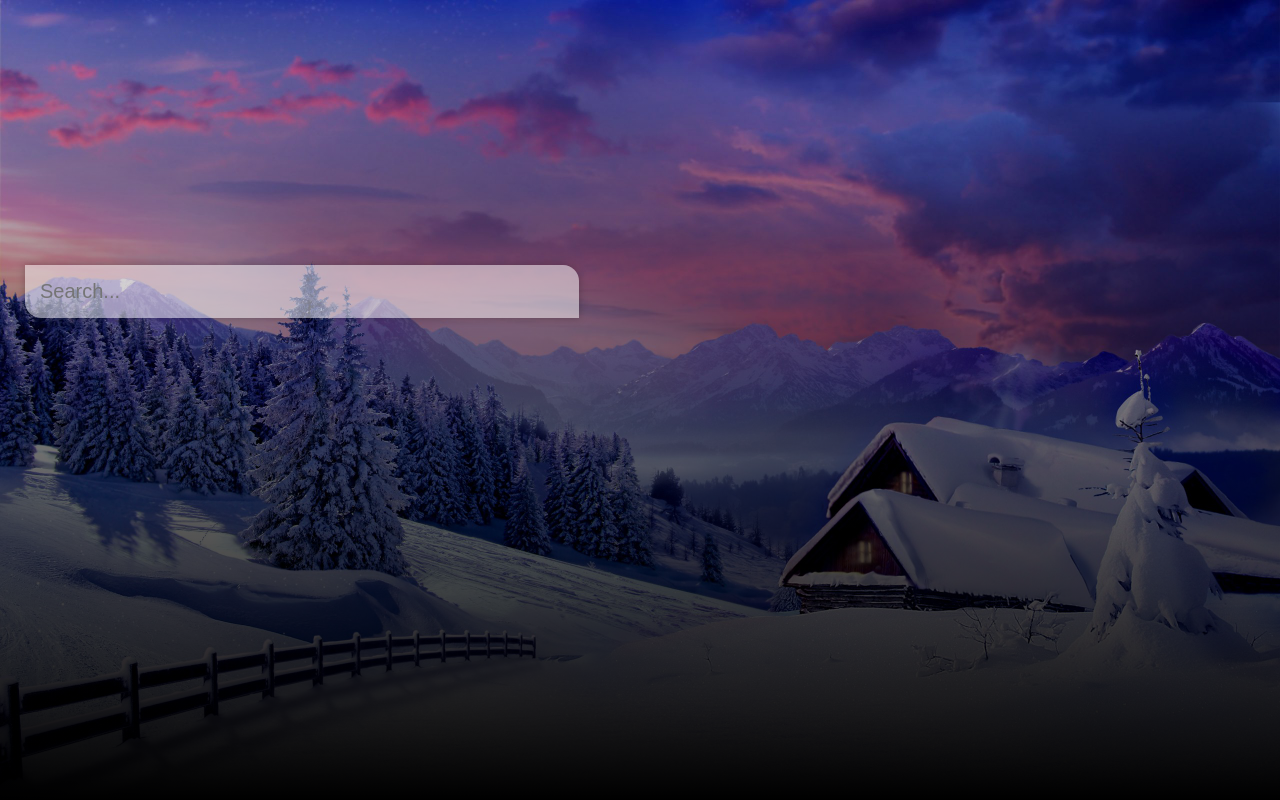
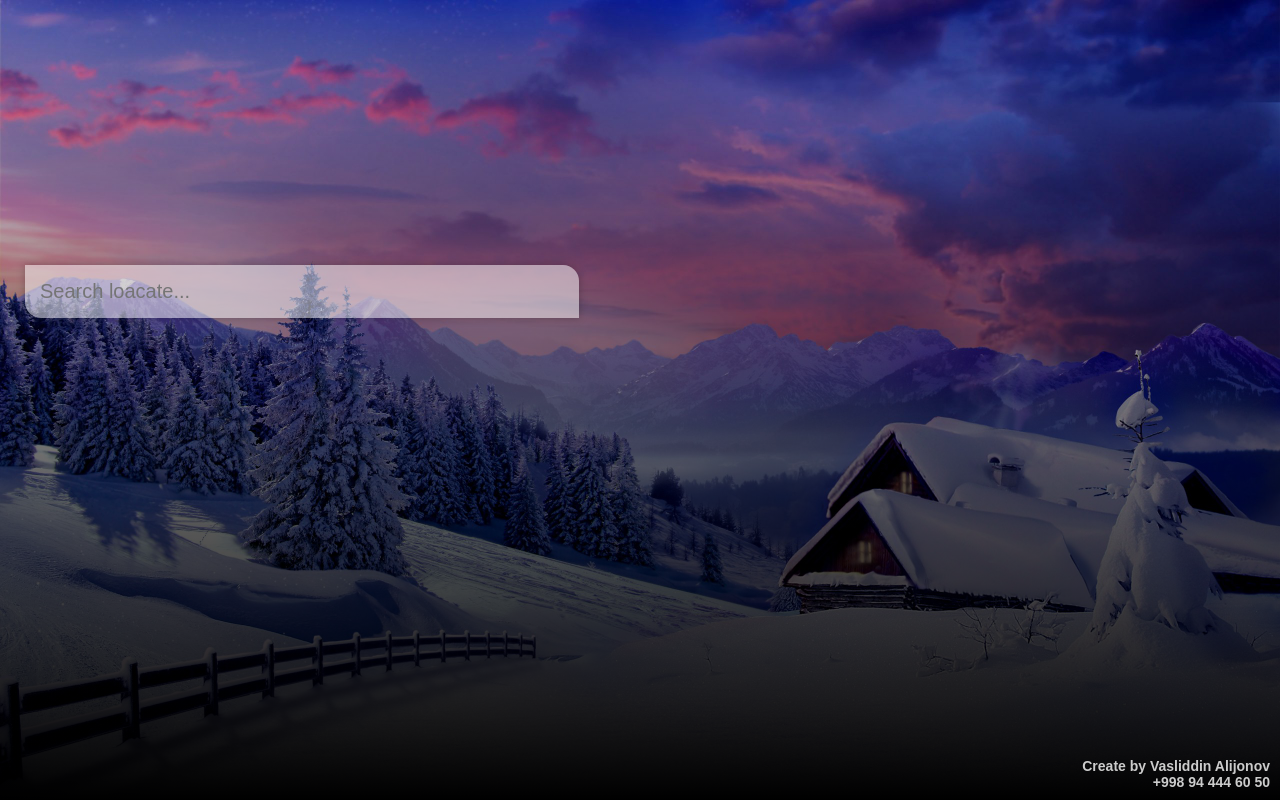
Before and after one commit to VasliddinAli/Vue-weather-app, a Vue app: page / in a window 1280 px wide. Built offline with nearby package versions, Linux system fonts and the light colour scheme.

Commit message:
Update App.vue

```diff
--- a/src/App.vue
+++ b/src/App.vue
@@ -9,7 +9,7 @@
         <input
           type="text"
           class="search-bar"
-          placeholder="Search..."
+          placeholder="Search loacate..."
           v-model="query"
           @keypress="showWeather"
         />
@@ -32,6 +32,7 @@
         </div>
       </div>
     </main>
+    <p class="creator">Create by Vasliddin Alijonov<br>+998 94 444 60 50</p>
   </div>
 </template>
 
@@ -233,6 +234,23 @@ body {
 }
 
 
+
+.creator{
+  position: absolute;
+  bottom: 10px;
+  right: 10px;
+  color: #ccc;
+  font-weight: 700;
+  font-size: 14px;
+  text-align: right;
+}
+@media(max-width:600px){
+  .creator{
+    font-size: 12px;
+  }
+}
+
+
 #app {
   background-image: url(./assets/cold.jpg);
   background-size: cover;
```
